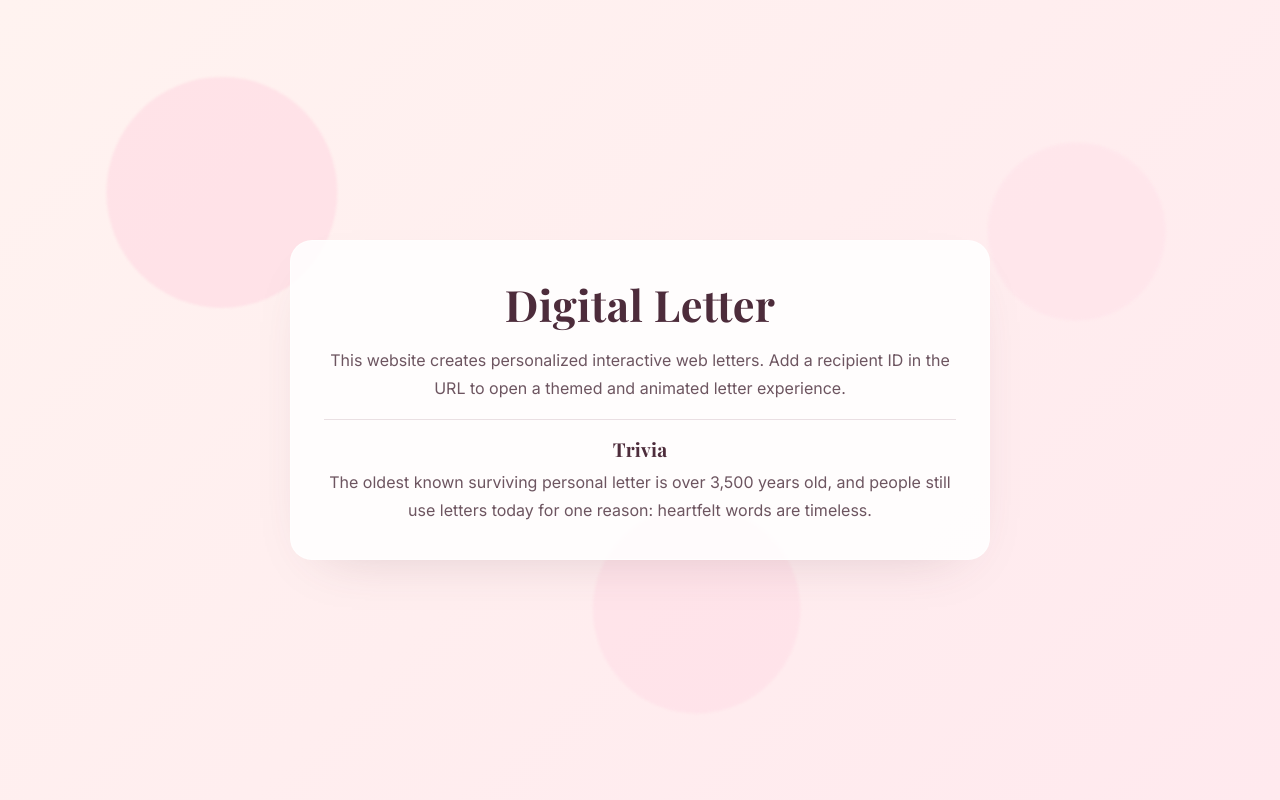
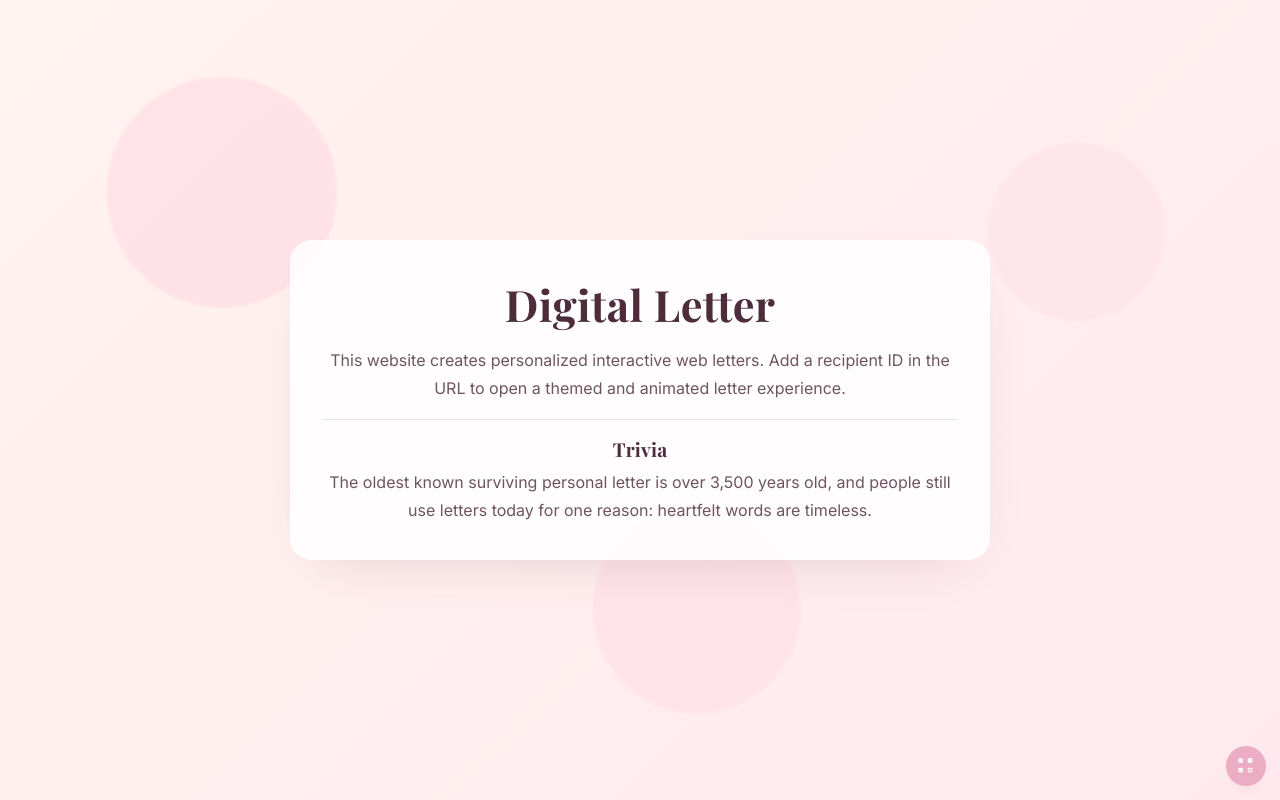
Before and after one commit to ArtisTechs/digital-letter, a React (Vite) app: page / in a window 1280 px wide. Built offline with nearby package versions, Linux system fonts and the light colour scheme.

Commit message:
feat: add QR code download functionality and update styles

```diff
--- a/package.json
+++ b/package.json
@@ -11,6 +11,7 @@
   },
   "dependencies": {
     "framer-motion": "^12.39.0",
+    "qrcode": "^1.5.4",
     "react": "^19.2.6",
     "react-dom": "^19.2.6",
     "react-router-dom": "^7.15.1"
@@ -18,6 +19,7 @@
   "devDependencies": {
     "@eslint/js": "^10.0.1",
     "@types/node": "^24.12.3",
+    "@types/qrcode": "^1.5.6",
     "@types/react": "^19.2.14",
     "@types/react-dom": "^19.2.3",
     "@vitejs/plugin-react": "^6.0.1",
--- /dev/null
+++ b/src/components/common/QrDownloadFab.module.css
@@ -0,0 +1,53 @@
+.fab {
+  position: fixed;
+  right: 0.9rem;
+  bottom: 0.9rem;
+  z-index: 1200;
+  border: none;
+  width: 2.5rem;
+  height: 2.5rem;
+  border-radius: 50%;
+  padding: 0;
+  cursor: pointer;
+  color: #fff;
+  background: var(--qr-fab-color, var(--accent-color));
+  opacity: 0.42;
+  box-shadow: 0 10px 18px -14px rgba(17, 24, 39, 0.7);
+  transition: transform 140ms ease, opacity 140ms ease, box-shadow 140ms ease;
+  display: inline-flex;
+  align-items: center;
+  justify-content: center;
+}
+
+.fab:hover {
+  opacity: 0.95;
+  transform: translateY(-1px) scale(1.04);
+  box-shadow: 0 12px 20px -12px rgba(17, 24, 39, 0.65);
+}
+
+.fab:active {
+  transform: translateY(0) scale(1);
+}
+
+.fab:disabled {
+  opacity: 0.5;
+  cursor: default;
+}
+
+.icon {
+  width: 1.18rem;
+  height: 1.18rem;
+  line-height: 0;
+}
+
+.icon svg {
+  width: 100%;
+  height: 100%;
+  display: block;
+}
+
+@media (max-width: 900px) {
+  .fab {
+    display: none;
+  }
+}
--- /dev/null
+++ b/src/components/common/QrDownloadFab.tsx
@@ -0,0 +1,89 @@
+import { useState } from 'react';
+import QRCode from 'qrcode';
+import styles from './QrDownloadFab.module.css';
+
+interface QrDownloadFabProps {
+  label: string;
+  color: string;
+}
+
+const exportQrImage = async (url: string, label: string, color: string) => {
+  const qrCanvas = document.createElement('canvas');
+  await QRCode.toCanvas(qrCanvas, url, {
+    width: 760,
+    margin: 2,
+    color: {
+      dark: color,
+      light: '#FFFFFF',
+    },
+  });
+
+  const size = 1024;
+  const exportCanvas = document.createElement('canvas');
+  exportCanvas.width = size;
+  exportCanvas.height = size;
+  const ctx = exportCanvas.getContext('2d');
+  if (!ctx) {
+    throw new Error('Canvas context not available');
+  }
+
+  ctx.fillStyle = '#FFFFFF';
+  ctx.fillRect(0, 0, size, size);
+
+  const qrSize = 720;
+  const qrX = (size - qrSize) / 2;
+  const qrY = 120;
+  ctx.drawImage(qrCanvas, qrX, qrY, qrSize, qrSize);
+
+  if ('fonts' in document) {
+    await document.fonts.load('64px "Great Vibes"');
+  }
+  ctx.fillStyle = color;
+  ctx.font = '400 76px "Great Vibes", "Brush Script MT", cursive';
+  ctx.textAlign = 'center';
+  ctx.textBaseline = 'middle';
+  ctx.fillText(label, size / 2, 910);
+
+  const fileName = `${label.toLowerCase().replace(/[^a-z0-9]+/g, '-') || 'qr'}-qr.png`;
+  const link = document.createElement('a');
+  link.href = exportCanvas.toDataURL('image/png');
+  link.download = fileName;
+  link.click();
+};
+
+export const QrDownloadFab = ({ label, color }: QrDownloadFabProps) => {
+  const [isDownloading, setIsDownloading] = useState(false);
+
+  const handleDownload = async () => {
+    setIsDownloading(true);
+    try {
+      await exportQrImage(window.location.href, label, color);
+    } finally {
+      setIsDownloading(false);
+    }
+  };
+
+  return (
+    <button
+      type="button"
+      onClick={handleDownload}
+      className={styles.fab}
+      style={{ ['--qr-fab-color' as string]: color }}
+      disabled={isDownloading}
+      aria-label={`Download QR for ${label}`}
+      title={`Download QR for ${label}`}
+    >
+      <span className={styles.icon} aria-hidden="true">
+        <svg viewBox="0 0 24 24" fill="none" role="img" xmlns="http://www.w3.org/2000/svg">
+          <rect x="3" y="3" width="6" height="6" rx="1" fill="currentColor" />
+          <rect x="15" y="3" width="6" height="6" rx="1" fill="currentColor" />
+          <rect x="3" y="15" width="6" height="6" rx="1" fill="currentColor" />
+          <rect x="15" y="15" width="2.6" height="2.6" rx="0.5" fill="currentColor" />
+          <rect x="18.4" y="15" width="2.6" height="2.6" rx="0.5" fill="currentColor" />
+          <rect x="15" y="18.4" width="2.6" height="2.6" rx="0.5" fill="currentColor" />
+          <rect x="18.4" y="18.4" width="2.6" height="2.6" rx="0.5" fill="currentColor" />
+        </svg>
+      </span>
+    </button>
+  );
+};
--- a/src/components/screens/IntroScreen.tsx
+++ b/src/components/screens/IntroScreen.tsx
@@ -1,5 +1,6 @@
 import { motion } from 'framer-motion';
 import type { LetterData } from '../../types/letter.types';
+import { QrDownloadFab } from '../common/QrDownloadFab';
 import styles from './IntroScreen.module.css';
 
 interface IntroScreenProps {
@@ -9,6 +10,7 @@ interface IntroScreenProps {
 
 export const IntroScreen = ({ letter, onContinue }: IntroScreenProps) => {
   return (
+    <>
       <section className={styles.screen}>
         <motion.h1
           initial={{ opacity: 0, y: 10 }}
@@ -33,5 +35,7 @@ export const IntroScreen = ({ letter, onContinue }: IntroScreenProps) => {
           Open Letter
         </motion.button>
       </section>
+      <QrDownloadFab label={letter.recipientName} color={letter.theme.accentColor} />
+    </>
   );
 };
--- a/src/pages/HomePage.tsx
+++ b/src/pages/HomePage.tsx
@@ -1,4 +1,5 @@
 import { useEffect } from 'react';
+import { QrDownloadFab } from '../components/common/QrDownloadFab';
 import styles from './HomePage.module.css';
 
 export const HomePage = () => {
@@ -27,6 +28,7 @@ export const HomePage = () => {
           </p>
         </div>
       </section>
+      <QrDownloadFab label="Digital Letter" color="#cf5b89" />
     </main>
   );
 };
--- a/src/styles/globals.css
+++ b/src/styles/globals.css
@@ -1,4 +1,4 @@
-@import url('https://fonts.googleapis.com/css2?family=Cormorant+Garamond:wght@500;600;700&family=Inter:wght@400;500;600&family=Lora:wght@400;500&family=Nunito:wght@400;600;700&family=Playfair+Display:wght@600;700&display=swap');
+@import url('https://fonts.googleapis.com/css2?family=Cormorant+Garamond:wght@500;600;700&family=Great+Vibes&family=Inter:wght@400;500;600&family=Lora:wght@400;500&family=Nunito:wght@400;600;700&family=Playfair+Display:wght@600;700&display=swap');
 
 :root {
   --font-heading: 'Playfair Display', serif;
```
Also changed, not shown: 1 other file (tests, documents, lock files or other folders). Lines whose indentation alone changed are shown as unchanged.
